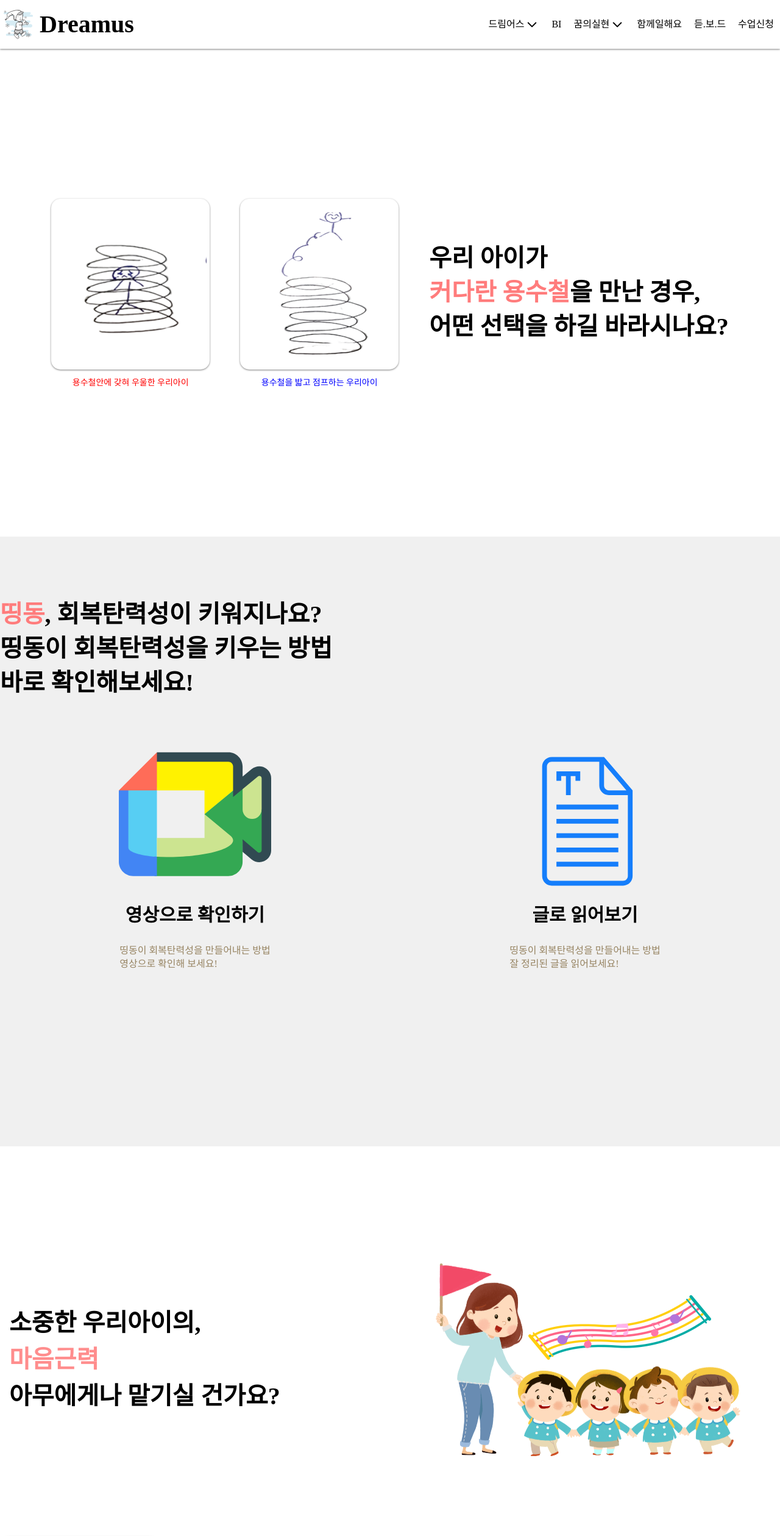
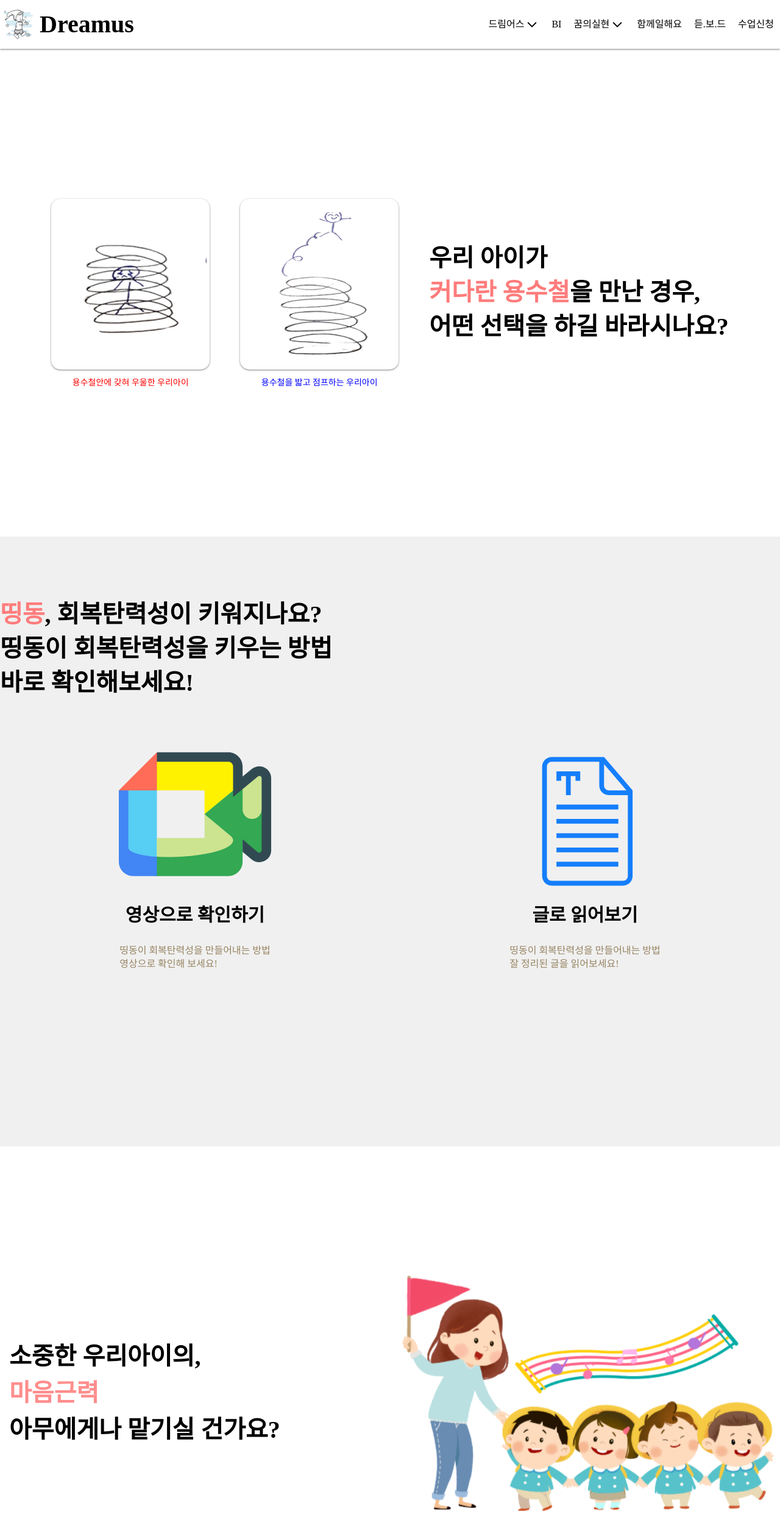
Before and after one commit to aiwebnovel/Dreamus, a React (Vite) app: page / in a window 1280 px wide. Shown: the top 2519 px of the page at 61% size. Built offline with nearby package versions, Linux system fonts and the light colour scheme.

Commit message:
feat: DingDongGrid 컴포넌트 반응형

```diff
--- a/src/components/sections/DingDongIntroduce.module.scss
+++ b/src/components/sections/DingDongIntroduce.module.scss
@@ -21,6 +21,8 @@
     @include mobile {
       align-items: center;
       gap: 150px;
+      box-sizing: border-box;
+      padding: 10px;
     }
   }
 
--- a/src/components/sections/DingDongSpring.module.scss
+++ b/src/components/sections/DingDongSpring.module.scss
@@ -22,6 +22,8 @@
       flex-direction: column;
       gap: 100px;
       justify-self: center;
+      padding: 10px;
+      box-sizing: border-box;
     }
   }
 
@@ -92,6 +94,8 @@
 
       @include mobile {
         font-size: 30px;
+        text-wrap: pretty;
+        text-align: center;
       }
     }
 
--- a/src/components/sections/DingdongGrid.module.scss
+++ b/src/components/sections/DingdongGrid.module.scss
@@ -1,14 +1,27 @@
 .grid {
-  padding: 100px 0px;
-  min-height: 100vh;
-  max-width: 1280px;
-  margin: 0 auto;
+  &__inner {
+    padding: 100px 0px;
+    min-height: 100vh;
+    max-width: 1280px;
+    margin: 0 auto;
+
+    @include mobile {
+      max-width: 767px;
+    }
+  }
 
   &__container {
     display: grid;
     grid-template-columns: repeat(2, 1fr);
     gap: 20px;
     grid-row-gap: 100px;
+
+    @include mobile {
+      grid-template-columns: repeat(1, 1fr);
+      grid-row-gap: 150px;
+      padding: 10px;
+      box-sizing: border-box;
+    }
 
     &__text {
       display: flex;
@@ -17,10 +30,20 @@
       justify-content: center;
       padding: 10px 15px;
 
+      @include mobile {
+        align-items: center;
+      }
+
       &__desc {
         font-size: 40px;
         font-weight: bold;
         line-height: 1.5;
+
+        @include mobile {
+          font-size: 30px;
+          text-align: center;
+          text-wrap: pretty;
+        }
       }
     }
 
@@ -29,12 +52,21 @@
       display: flex;
       align-items: center;
       justify-content: center;
+
+      &__img {
+        width: 100%;
+      }
     }
 
     &__imgs {
       position: relative;
       display: flex;
       align-items: center;
+
+      @include mobile {
+        justify-content: center;
+        gap: 20px;
+      }
     }
 
     &__firstImg {
@@ -44,6 +76,12 @@
       border-radius: 15px;
       padding: 15px 5px;
       box-shadow: 0 1px 3px rgba(0, 0, 0, 0.5);
+
+      @include mobile {
+        position: static;
+        max-width: 200px;
+        width: 180px;
+      }
     }
 
     &__secondImg {
@@ -56,6 +94,15 @@
       box-shadow: 0 1px 3px rgba(0, 0, 0, 0.5);
       z-index: 5;
       background: white;
+
+      @include mobile {
+        max-width: 200px;
+        width: 180px;
+        transform: rotate(15deg);
+        position: relative;
+        top: 0;
+        left: -20px;
+      }
     }
   }
 
--- a/src/components/sections/DingdongGrid.tsx
+++ b/src/components/sections/DingdongGrid.tsx
@@ -6,8 +6,8 @@ import styles from '@components/sections/DingdongGrid.module.scss'
 
 function DingdongGrid() {
   return (
-    <section>
-      <div className={styles.grid}>
+    <section className={styles.grid}>
+      <div className={styles.grid__inner}>
         <div className={styles.grid__container}>
           <div className={styles.grid__container__text}>
             <p className={styles.grid__container__text__desc}>
@@ -21,7 +21,11 @@ function DingdongGrid() {
             </p>
           </div>
           <div className={styles.grid__container__imgBox}>
-            <img alt="티티 선생님과 아이들" src={titi} />
+            <img
+              className={styles.grid__container__imgBox__img}
+              alt="티티 선생님과 아이들"
+              src={titi}
+            />
           </div>
           <div className={styles.grid__container__imgs}>
             <img
```
